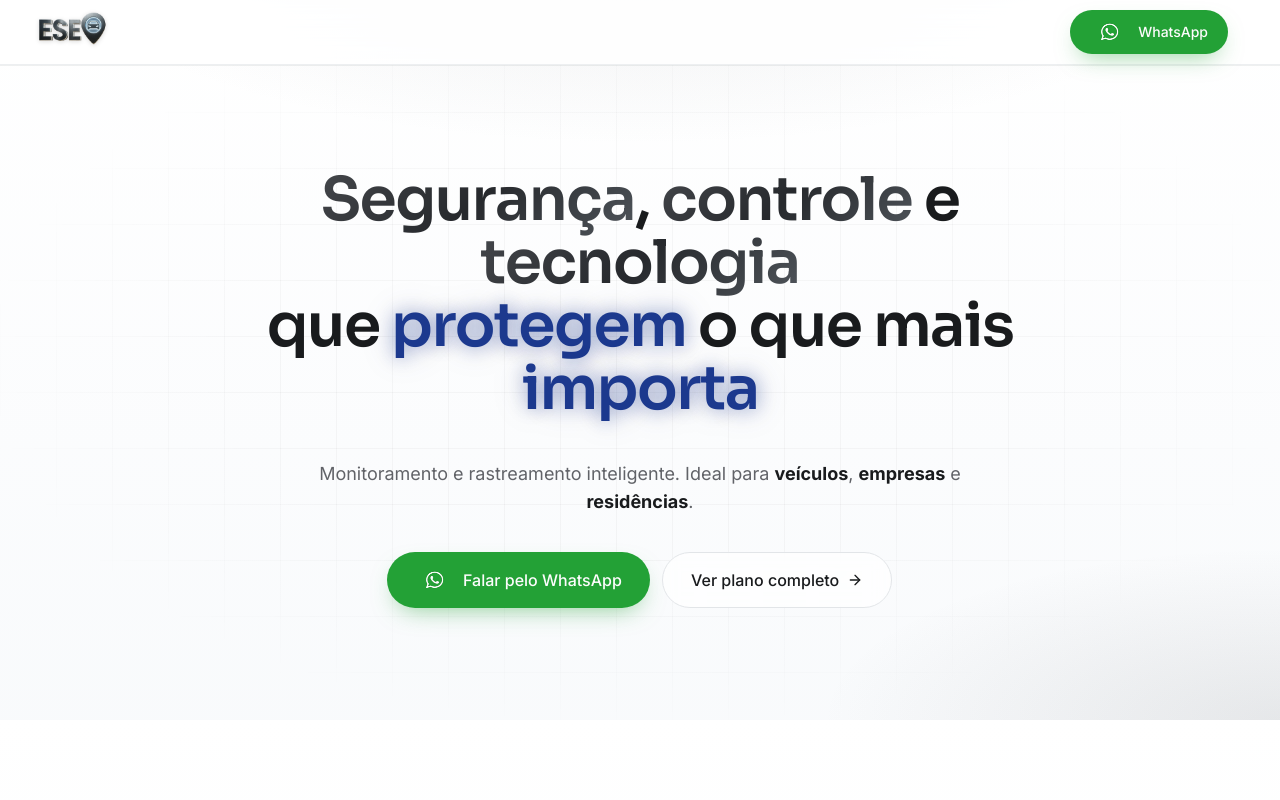
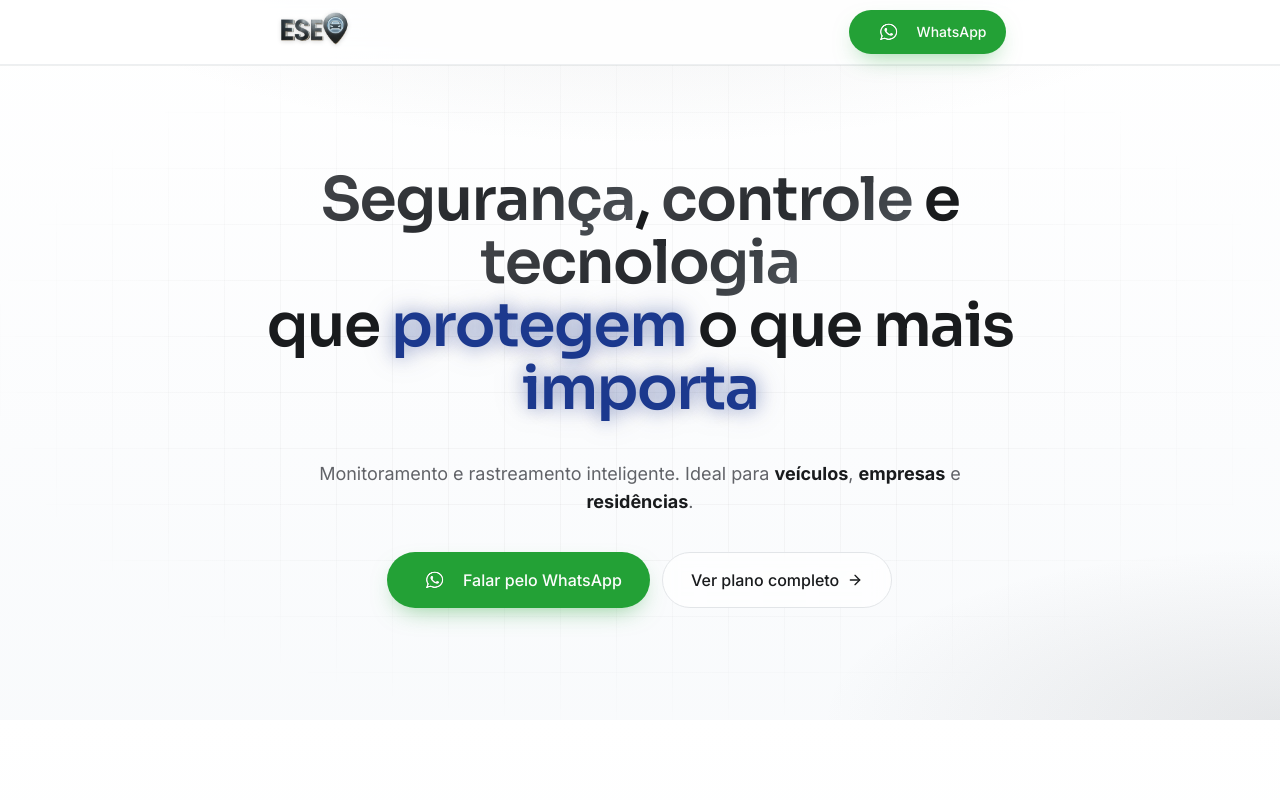
Before and after one commit to Jhonatan-HenriqueS/ese-security, a Next.js app: page / in a window 1280 px wide. Shown: the top 800 px of the page. Built offline with nearby package versions, Linux system fonts and the light colour scheme.

Commit message:
style: change header

```diff
--- a/app/components/landing/Header.tsx
+++ b/app/components/landing/Header.tsx
@@ -21,12 +21,12 @@ export function Header() {
   return (
     <header
       className={cn(
-        "fixed inset-x-0 top-0 z-50 pt-[env(safe-area-inset-top)] transition-all bg-white/85 backdrop-blur-xl border-b border-border/60 shadow-[0_1px_0_0_color-mix(in_oklab,var(--primary)_8%,transparent)]",
+        "fixed inset-x-0 top-0 z-50 transition-all bg-white/85 backdrop-blur-xl border-b border-border/60 shadow-[0_1px_0_0_color-mix(in_oklab,var(--primary)_8%,transparent)]",
       )}
     >
       <nav
         aria-label="Navegação principal"
-        className="mx-auto flex h-16 max-w-7xl items-center justify-between gap-3 px-4 sm:px-6 lg:px-8"
+        className="flex h-16 items-center justify-around gap-3 sm:px-6 lg:px-8"
       >
         <a
           href="#topo"
@@ -47,7 +47,7 @@ export function Header() {
           href={WHATSAPP_URL}
           target="_blank"
           rel="noopener noreferrer"
-          className="inline-flex h-11 mr-5 max-w-[calc(100vw-5.5rem)] shrink-0 items-center justify-center gap-2 rounded-full bg-[var(--whatsapp)] px-3 text-sm font-medium text-[var(--whatsapp-foreground)] shadow-whatsapp transition-transform hover:scale-[1.03] active:scale-[0.98] sm:px-5"
+          className="inline-flex h-11 max-w-[calc(100vw-5.5rem)] shrink-0 items-center justify-center gap-2 rounded-full bg-[var(--whatsapp)] px-3 text-sm font-medium text-[var(--whatsapp-foreground)] shadow-whatsapp transition-transform hover:scale-[1.03] active:scale-[0.98] sm:px-5"
           aria-label="Falar com a ESE no WhatsApp"
         >
           <Image
```
